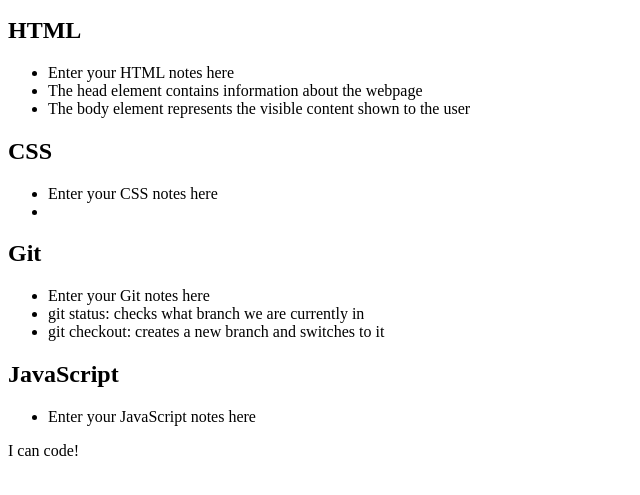
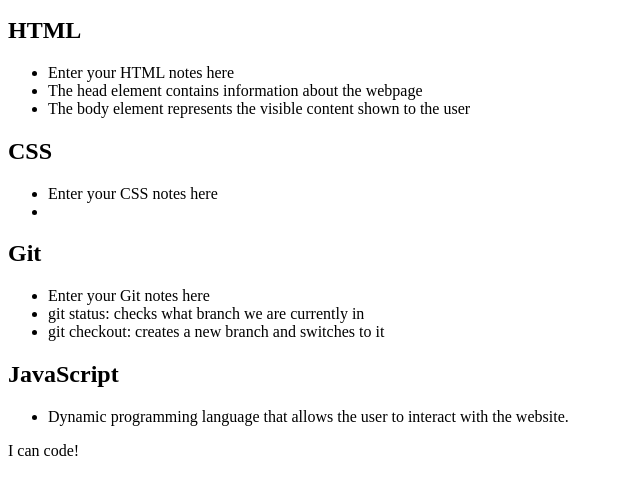
Before and after one commit to samanthagard13/prework-study-guide, a plain HTML site: page index.html in a window 1280 px wide. Shown: the part 101-596 px from the top of the page, without its empty margins (0-640 px from the left). Drawn offline with Linux system fonts and the light colour scheme.

Commit message:
added text to html

```diff
--- a/index.html
+++ b/index.html
@@ -41,7 +41,7 @@
       <section class="card" id="javascript-section">
         <h2>JavaScript</h2>
         <ul>
-          <li>Enter your JavaScript notes here</li>
+          <li>Dynamic programming language that allows the user to interact with the website.</li>
         </ul>
 
       </section>
```
